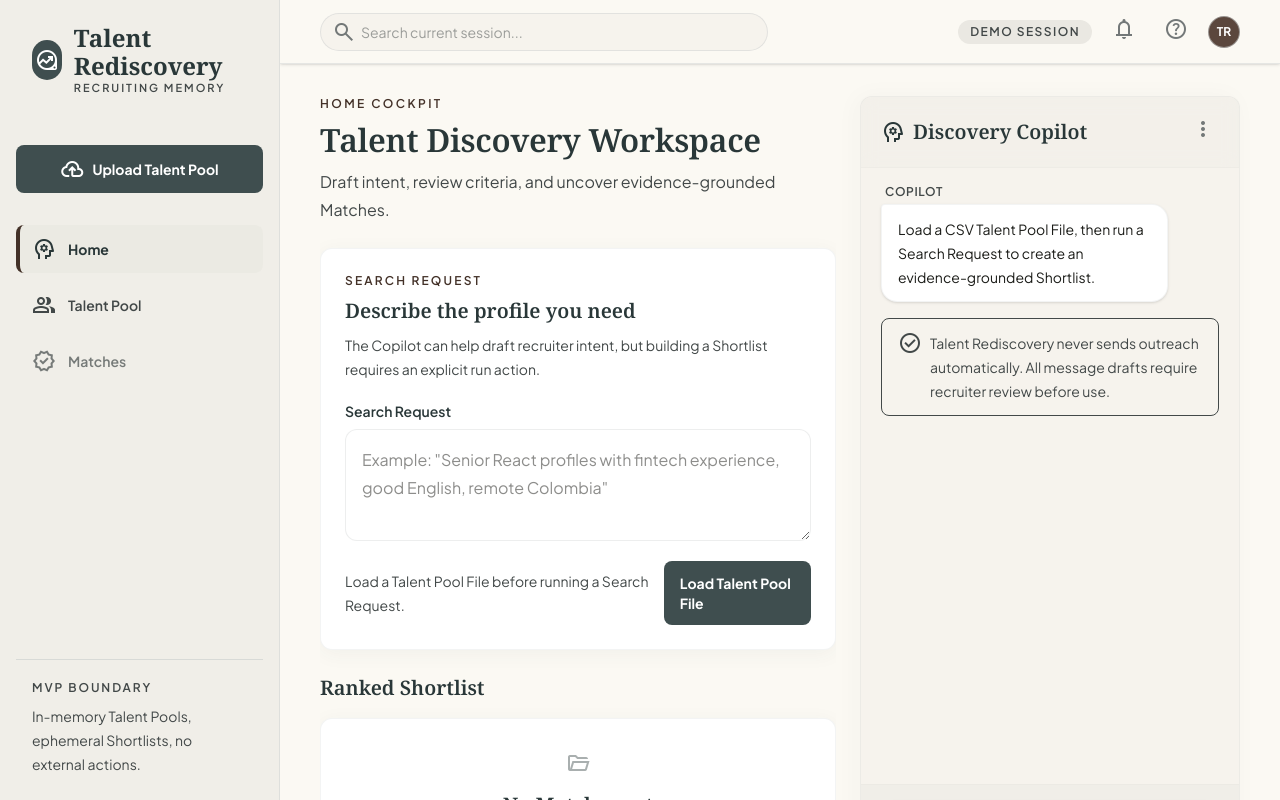
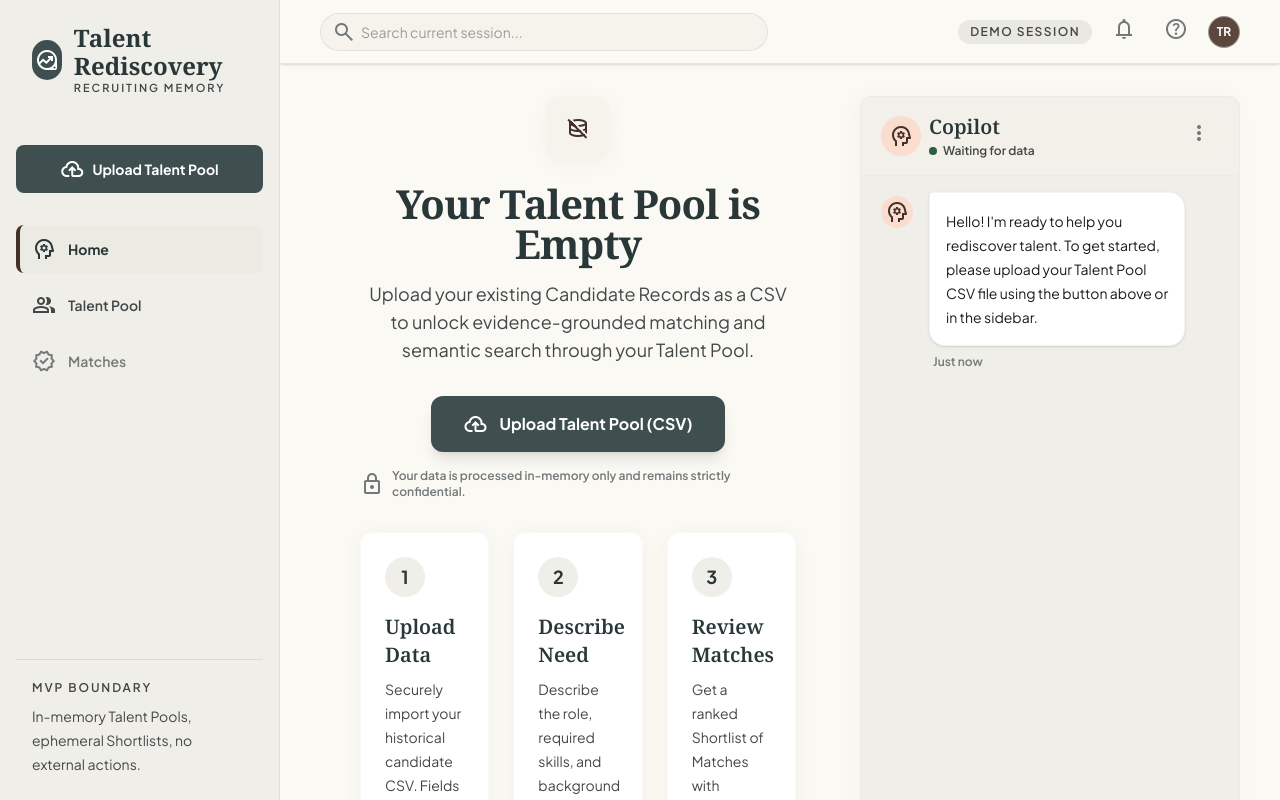
Before and after one commit to JPGallegos1/talent-rediscovery, a React (Vite) app: page / in a window 1280 px wide. Built offline with nearby package versions, Linux system fonts and the light colour scheme.

Commit message:
feat: refactor Home into dual-mode empty vs active workspace

```diff
--- a/src/main.tsx
+++ b/src/main.tsx
@@ -180,18 +180,109 @@ function NavLink({ to, label, icon, compact = false }: { to: "/" | "/talent-pool
 }
 
 function HomeRoute() {
+  const { session } = useAppSession();
+  const hasTalentPool = session.candidateRecordCount > 0;
+
+  if (!hasTalentPool) {
+    return <EmptyHomeView />;
+  }
+
+  return <ActiveHomeView />;
+}
+
+function EmptyHomeView() {
+  const { session } = useAppSession();
+
+  return (
+    <div className="flex min-h-0 flex-1 flex-col xl:flex-row">
+      <section className="flex flex-1 flex-col px-0 lg:px-10">
+        <div className="mx-auto flex w-full max-w-3xl flex-1 flex-col justify-center">
+          <div className="text-center">
+            <div className="mb-6 inline-flex items-center justify-center rounded-2xl bg-surface-low p-5 shadow-stitch-card">
+              <span className="material-symbols-outlined text-[40px] text-earth">database_off</span>
+            </div>
+            <h2 className="font-serif text-[40px] font-bold leading-10 tracking-[-0.02em] text-slate">
+              Your Talent Pool is Empty
+            </h2>
+            <p className="mx-auto mt-4 max-w-2xl text-lg leading-7 text-muted">
+              Upload your existing Candidate Records as a CSV to unlock evidence-grounded matching and semantic search through your Talent Pool.
+            </p>
+          </div>
+
+          <div className="mt-8 flex flex-col items-center gap-4">
+            <Link
+              to="/talent-pool"
+              className="inline-flex items-center gap-3 rounded-xl bg-slate-strong px-8 py-4 text-sm font-bold text-white shadow-lg transition hover:bg-slate hover:-translate-y-0.5"
+            >
+              <span className="material-symbols-outlined text-[24px]">cloud_upload</span>
+              <span className="text-base">Upload Talent Pool (CSV)</span>
+            </Link>
+
+            <div className="flex items-center gap-2 text-xs font-semibold text-muted-soft">
+              <span className="material-symbols-outlined text-[16px]">lock</span>
+              <span>Your data is processed in-memory only and remains strictly confidential.</span>
+            </div>
+          </div>
+
+          <div className="mt-8 grid gap-6 md:grid-cols-3">
+            <div className="relative overflow-hidden rounded-xl border border-outline-soft/10 bg-surface-lowest p-6 shadow-stitch-card">
+              <div className="absolute top-0 right-0 -mr-4 -mt-4 size-24 rounded-bl-full bg-surface-variant/20" />
+              <div className="relative z-10 mb-4 flex size-10 items-center justify-center rounded-full bg-surface text-lg font-bold text-slate">
+                1
+              </div>
+              <h3 className="relative z-10 font-serif text-xl font-semibold text-slate">Upload Data</h3>
+              <p className="relative z-10 mt-2 text-sm leading-6 text-muted">
+                Securely import your historical candidate CSV. Fields are mapped automatically.
+              </p>
+            </div>
+            <div className="relative overflow-hidden rounded-xl border border-outline-soft/10 bg-surface-lowest p-6 shadow-stitch-card">
+              <div className="absolute top-0 right-0 -mr-4 -mt-4 size-24 rounded-bl-full bg-surface-variant/20" />
+              <div className="relative z-10 mb-4 flex size-10 items-center justify-center rounded-full bg-surface text-lg font-bold text-slate">
+                2
+              </div>
+              <h3 className="relative z-10 font-serif text-xl font-semibold text-slate">Describe Need</h3>
+              <p className="relative z-10 mt-2 text-sm leading-6 text-muted">
+                Describe the role, required skills, and background using natural language.
+              </p>
+            </div>
+            <div className="relative overflow-hidden rounded-xl border border-outline-soft/10 bg-surface-lowest p-6 shadow-stitch-card">
+              <div className="absolute top-0 right-0 -mr-4 -mt-4 size-24 rounded-bl-full bg-surface-variant/20" />
+              <div className="relative z-10 mb-4 flex size-10 items-center justify-center rounded-full bg-surface text-lg font-bold text-slate">
+                3
+              </div>
+              <h3 className="relative z-10 font-serif text-xl font-semibold text-slate">Review Matches</h3>
+              <p className="relative z-10 mt-2 text-sm leading-6 text-muted">
+                Get a ranked Shortlist of Matches with evidence-based reasoning for each one.
+              </p>
+            </div>
+          </div>
+
+          <div className="mt-8 flex justify-center gap-6 border-t border-outline-soft/10 pt-6">
+            <span className="flex items-center gap-2 text-xs font-semibold text-slate">
+              <span className="material-symbols-outlined text-[18px]">menu_book</span>
+              Learn about Talent Rediscovery
+            </span>
+            <span className="flex items-center gap-2 text-xs font-semibold text-slate">
+              <span className="material-symbols-outlined text-[18px]">policy</span>
+              Privacy & Security
+            </span>
+          </div>
+        </div>
+      </section>
+
+      <CopilotPanel mode="empty" />
+    </div>
+  );
+}
+
+function ActiveHomeView() {
   const { session, setSession } = useAppSession();
   const [draftSearchRequest, setDraftSearchRequest] = useState(session.searchRequest);
-  const [searchStatus, setSearchStatus] = useState("Load a Talent Pool File before running a Search Request.");
+  const [searchStatus, setSearchStatus] = useState("Describe the profile you need, then run a Search Request.");
   const hasTalentPool = session.candidateRecordCount > 0;
 
   function handleSearchSubmit(event: React.FormEvent<HTMLFormElement>) {
     event.preventDefault();
-
-    if (!hasTalentPool) {
-      setSearchStatus("Upload a Talent Pool File before running a Search Request.");
-      return;
-    }
 
     const searchRequest = draftSearchRequest.trim();
 
@@ -218,17 +309,14 @@ function HomeRoute() {
       <div className="flex-1 space-y-6 overflow-y-auto">
         <div className="flex items-end justify-between">
           <div>
-            <p className="text-xs font-semibold uppercase tracking-[0.2em] text-earth">Home cockpit</p>
-            <h2 className="mt-2 font-serif text-[32px] font-semibold leading-10 tracking-[-0.01em] text-slate">
+            <h2 className="font-serif text-[32px] font-semibold leading-10 tracking-[-0.01em] text-slate">
               Talent Discovery Workspace
             </h2>
             <p className="mt-2 text-base leading-7 text-muted">Draft intent, review criteria, and uncover evidence-grounded Matches.</p>
           </div>
-          {hasTalentPool ? (
           <span className="hidden rounded-full bg-surface-high px-3 py-1 text-xs font-semibold uppercase tracking-[0.12em] text-muted sm:inline-flex">
             {session.candidateRecordCount} Candidate Records
           </span>
-          ) : null}
         </div>
 
         <SearchRequestForm
@@ -244,7 +332,7 @@ function HomeRoute() {
         <ShortlistSection matches={session.shortlist} />
       </div>
 
-      <CopilotPanel />
+      <CopilotPanel mode="active" />
     </div>
   );
 }
@@ -1001,19 +1089,29 @@ function getCandidateRecordLabel(match: Match) {
   return match.candidateRecord.canonicalFields.name || `Candidate Record ${match.candidateRecord.rowNumber}`;
 }
 
-function CopilotPanel() {
+function CopilotPanel({ mode }: { mode: "empty" | "active" }) {
   const { session } = useAppSession();
 
   return (
     <aside className="mt-6 flex w-full flex-col overflow-hidden rounded-xl border border-outline-soft/20 bg-surface-low shadow-stitch-panel xl:mt-0 xl:ml-6 xl:w-[380px] xl:shrink-0">
       <div className="flex items-center justify-between border-b border-outline-soft/10 bg-surface/50 px-5 py-4 backdrop-blur">
         <div className="flex items-center gap-2 text-slate">
-          <span className="material-symbols-outlined">psychology</span>
-          <h3 className="font-serif text-xl font-semibold">Discovery Copilot</h3>
+          <div className="flex size-10 items-center justify-center rounded-full bg-earth-soft text-earth">
+            <span className="material-symbols-outlined fill text-[20px]">psychology</span>
+          </div>
+          <div>
+            <h3 className="font-serif text-xl font-semibold">Copilot</h3>
+            <div className="mt-0.5 flex items-center gap-1.5">
+              <span className={`size-2 rounded-full ${mode === "empty" ? "bg-evidence" : "bg-muted-soft"}`} />
+              <span className="text-xs font-semibold text-muted">
+                {mode === "empty" ? "Waiting for data" : "Ready"}
+              </span>
+            </div>
+          </div>
         </div>
         <button
           type="button"
-          className="rounded-full p-1 text-muted-soft transition hover:text-slate"
+          className="rounded-full p-2 text-muted-soft transition hover:bg-surface-variant/30 hover:text-slate"
           disabled
           aria-label="Copilot menu unavailable in MVP"
         >
@@ -1021,7 +1119,21 @@ function CopilotPanel() {
         </button>
       </div>
 
-      <div className="flex-1 space-y-4 overflow-y-auto px-5 py-4">
+      <div className={`flex-1 space-y-4 overflow-y-auto px-5 py-4 ${mode === "empty" ? "bg-surface" : ""}`}>
+        {mode === "empty" ? (
+          <div className="flex max-w-[90%] gap-4">
+            <div className="mt-1 flex size-8 shrink-0 items-center justify-center rounded-full bg-earth-soft text-earth">
+              <span className="material-symbols-outlined text-[16px]">psychology</span>
+            </div>
+            <div className="flex flex-col gap-2">
+              <div className="rounded-2xl rounded-tl-sm border border-outline-soft/20 bg-surface-lowest p-4 text-sm leading-6 text-ink shadow-sm">
+                Hello! I'm ready to help you rediscover talent. To get started, please upload your Talent Pool CSV file using the button above or in the sidebar.
+              </div>
+              <span className="ml-1 text-xs font-semibold text-muted-soft">Just now</span>
+            </div>
+          </div>
+        ) : (
+          <>
             {session.copilotTranscript.map((message, index) => {
               const isCopilot = message.speaker === "copilot";
               return (
@@ -1046,13 +1158,15 @@ function CopilotPanel() {
               <span className="material-symbols-outlined shrink-0 text-[16px]">check_circle</span>
               <span>Talent Rediscovery never sends outreach automatically. All message drafts require recruiter review before use.</span>
             </div>
+          </>
+        )}
       </div>
 
       <div className="border-t border-outline-soft/10 bg-surface px-5 py-4">
         <div className="flex items-center rounded-xl border border-outline-soft/30 bg-surface-lowest shadow-sm transition-all focus-within:border-slate focus-within:ring-1 focus-within:ring-slate/20">
           <textarea
             className="custom-scrollbar w-full resize-none border-none bg-transparent px-4 py-3 text-sm text-ink outline-none placeholder:text-muted-soft"
-            placeholder="Draft a new search intent..."
+            placeholder={mode === "empty" ? "Upload data to start chatting..." : "Draft a new search intent..."}
             rows={2}
             disabled
           />
@@ -1075,7 +1189,9 @@ function CopilotPanel() {
             </button>
           </div>
         </div>
-        <p className="mt-2 px-1 text-xs text-muted-soft">Chat Copilot is not active in this slice.</p>
+        <p className="mt-2 px-1 text-xs text-muted-soft">
+          {mode === "empty" ? "Copilot requires a Talent Pool to function." : "Chat Copilot is not active in this slice."}
+        </p>
       </div>
     </aside>
   );
```
Lines whose indentation alone changed are shown as unchanged.
